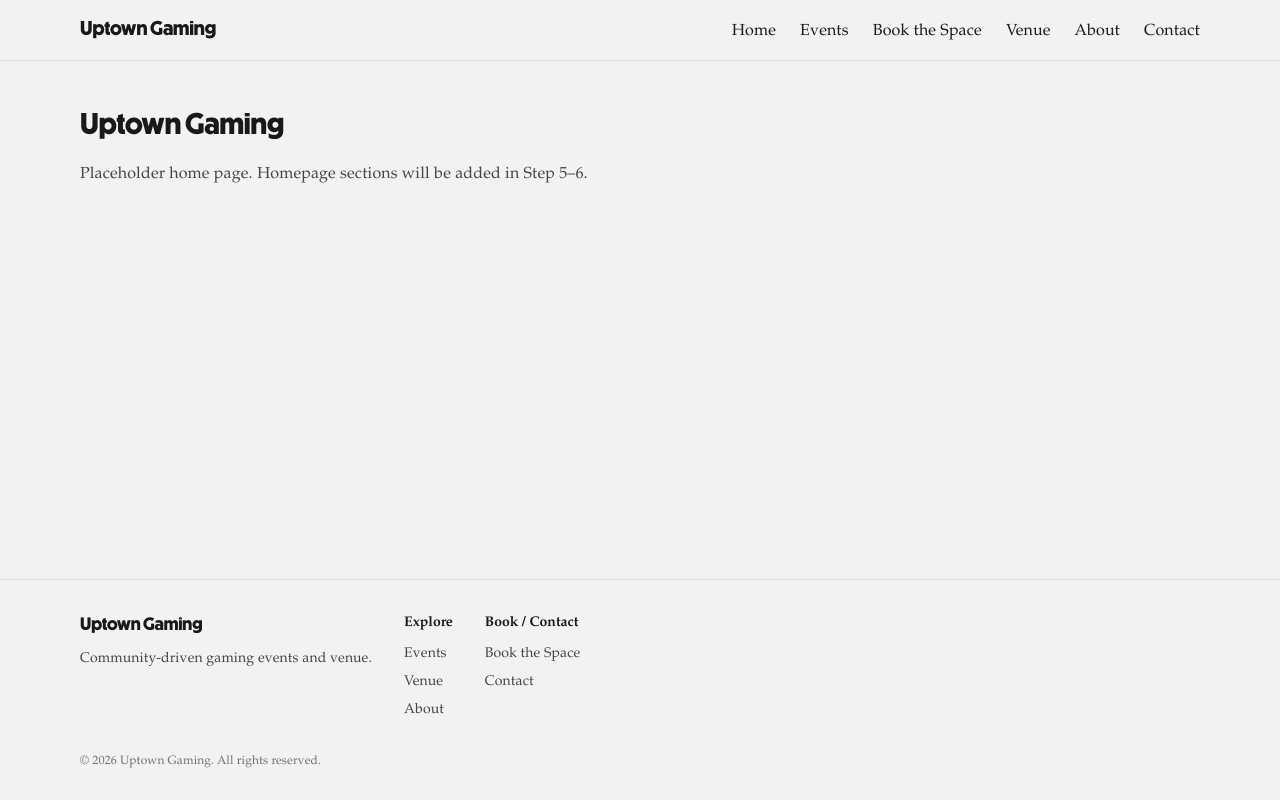
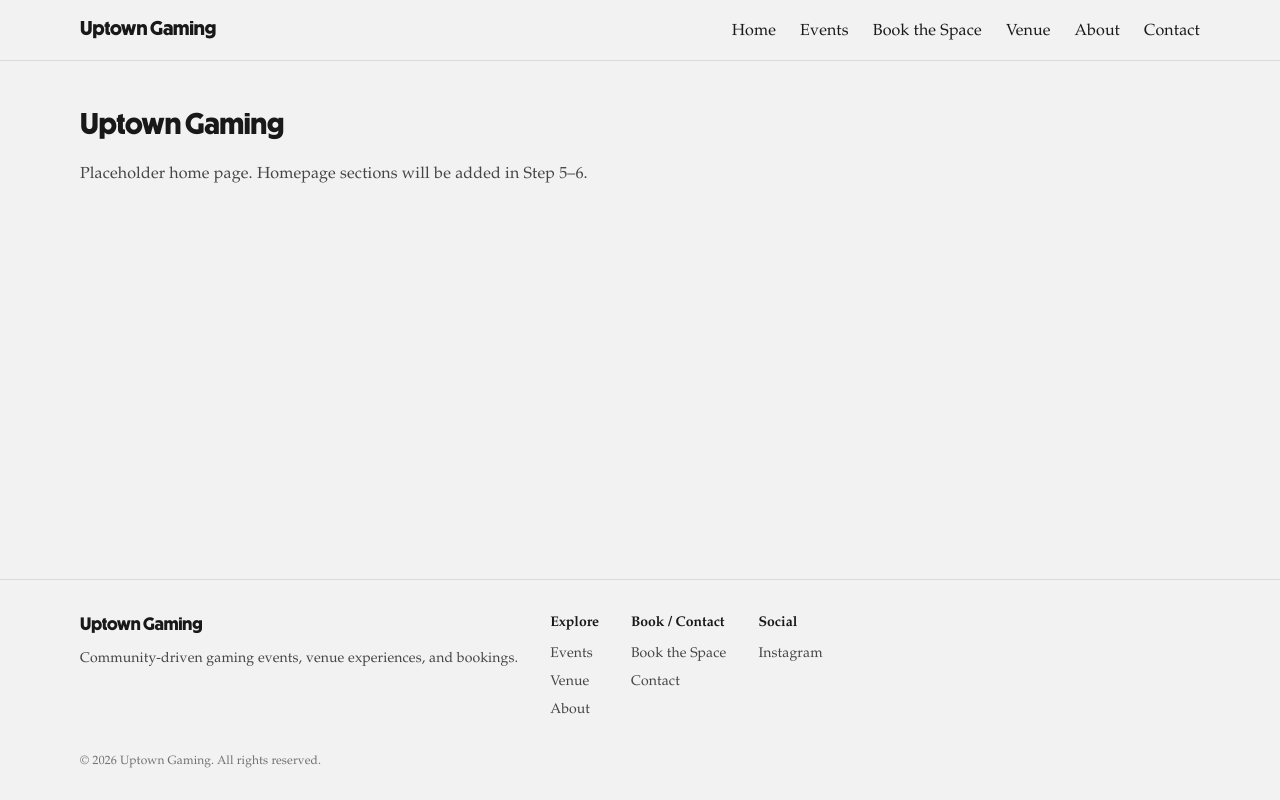
Before and after one commit to LRodriguez92/uptown-gaming, a Next.js app: page / in a window 1280 px wide. Built offline with nearby package versions, Linux system fonts and the light colour scheme; no server answers.

Commit message:
Step 2: add site config, nav config, and shared utilities

```diff
--- a/app/layout.tsx
+++ b/app/layout.tsx
@@ -1,13 +1,10 @@
-import type { Metadata } from "next";
 import "./globals.css";
 import { qtPalatine, powerr } from "@/lib/fonts";
+import { createPageMetadata } from "@/lib/metadata";
 import { Header } from "@/components/layout/Header";
 import { Footer } from "@/components/layout/Footer";
 
-export const metadata: Metadata = {
-  title: "Uptown Gaming",
-  description: "Community-driven gaming events, venue experiences, and bookings.",
-};
+export const metadata = createPageMetadata();
 
 export default function RootLayout({
   children,
--- a/components/layout/Footer.tsx
+++ b/components/layout/Footer.tsx
@@ -1,8 +1,13 @@
 import Link from "next/link";
+import { siteConfig } from "@/config/site";
+import {
+  footerExploreLinks,
+  footerBookContactLinks,
+} from "@/config/nav";
 
 /**
  * Base footer placeholder. Step 4 will implement full Footer with groups.
- * IA: Brand, Explore (Events, Venue, About), Book/Contact, Social, copyright.
+ * Content from config: brand, Explore, Book/Contact, Social, copyright.
  */
 export function Footer() {
   return (
@@ -14,10 +19,10 @@ export function Footer() {
               href="/"
               className="font-brand-display text-lg font-bold text-(--foreground)"
             >
-              Uptown Gaming
+              {siteConfig.name}
             </Link>
             <p className="mt-2 text-sm text-(--foreground)/80">
-              Community-driven gaming events and venue.
+              {siteConfig.shortDescription}
             </p>
           </div>
           <div>
@@ -25,21 +30,16 @@ export function Footer() {
               Explore
             </h3>
             <ul className="mt-2 flex flex-col gap-1">
-              <li>
-                <Link href="/events" className="text-sm text-(--foreground)/80 hover:underline">
-                  Events
-                </Link>
-              </li>
-              <li>
-                <Link href="/venue" className="text-sm text-(--foreground)/80 hover:underline">
-                  Venue
-                </Link>
-              </li>
-              <li>
-                <Link href="/about" className="text-sm text-(--foreground)/80 hover:underline">
-                  About
-                </Link>
-              </li>
+              {footerExploreLinks.map(({ href, label }) => (
+                <li key={href}>
+                  <Link
+                    href={href}
+                    className="text-sm text-(--foreground)/80 hover:underline"
+                  >
+                    {label}
+                  </Link>
+                </li>
+              ))}
             </ul>
           </div>
           <div>
@@ -47,21 +47,38 @@ export function Footer() {
               Book / Contact
             </h3>
             <ul className="mt-2 flex flex-col gap-1">
+              {footerBookContactLinks.map(({ href, label }) => (
+                <li key={href}>
+                  <Link
+                    href={href}
+                    className="text-sm text-(--foreground)/80 hover:underline"
+                  >
+                    {label}
+                  </Link>
+                </li>
+              ))}
+            </ul>
+          </div>
+          <div>
+            <h3 className="text-sm font-semibold text-(--foreground)">
+              Social
+            </h3>
+            <ul className="mt-2 flex flex-col gap-1">
               <li>
-                <Link href="/book" className="text-sm text-(--foreground)/80 hover:underline">
-                  Book the Space
-                </Link>
-              </li>
-              <li>
-                <Link href="/contact" className="text-sm text-(--foreground)/80 hover:underline">
-                  Contact
-                </Link>
+                <a
+                  href={siteConfig.social.instagram}
+                  target="_blank"
+                  rel="noopener noreferrer"
+                  className="text-sm text-(--foreground)/80 hover:underline"
+                >
+                  Instagram
+                </a>
               </li>
             </ul>
           </div>
         </div>
         <p className="mt-8 text-xs text-(--foreground)/60">
-          © {new Date().getFullYear()} Uptown Gaming. All rights reserved.
+          © {new Date().getFullYear()} {siteConfig.name}. All rights reserved.
         </p>
       </div>
     </footer>
--- a/components/layout/Header.tsx
+++ b/components/layout/Header.tsx
@@ -1,8 +1,10 @@
 import Link from "next/link";
+import { siteConfig } from "@/config/site";
+import { mainNavLinks } from "@/config/nav";
 
 /**
  * Base header placeholder. Step 4 will implement full Header with mobile nav.
- * Approved nav: Home, Events, Book the Space, Venue, About, Contact.
+ * Nav and brand come from config.
  */
 export function Header() {
   return (
@@ -11,29 +13,20 @@ export function Header() {
         <Link
           href="/"
           className="font-brand-display text-xl font-bold text-(--foreground)"
-          aria-label="Uptown Gaming home"
+          aria-label={`${siteConfig.name} home`}
         >
-          Uptown Gaming
+          {siteConfig.name}
         </Link>
         <nav aria-label="Main navigation" className="flex flex-wrap gap-6">
-          <Link href="/" className="text-(--foreground) hover:underline">
-            Home
-          </Link>
-          <Link href="/events" className="text-(--foreground) hover:underline">
-            Events
-          </Link>
-          <Link href="/book" className="text-(--foreground) hover:underline">
-            Book the Space
-          </Link>
-          <Link href="/venue" className="text-(--foreground) hover:underline">
-            Venue
-          </Link>
-          <Link href="/about" className="text-(--foreground) hover:underline">
-            About
-          </Link>
-          <Link href="/contact" className="text-(--foreground) hover:underline">
-            Contact
-          </Link>
+          {mainNavLinks.map(({ href, label }) => (
+            <Link
+              key={href}
+              href={href}
+              className="text-(--foreground) hover:underline"
+            >
+              {label}
+            </Link>
+          ))}
         </nav>
       </div>
     </header>
--- /dev/null
+++ b/config/nav.ts
@@ -0,0 +1,32 @@
+/**
+ * Navigation and footer link configuration. Matches approved MVP routes and IA.
+ * Single source of truth for header nav and footer link groups.
+ */
+
+export type NavItem = {
+  href: string;
+  label: string;
+};
+
+/** Main nav order per IA: Home, Events, Book the Space, Venue, About, Contact. */
+export const mainNavLinks: NavItem[] = [
+  { href: "/", label: "Home" },
+  { href: "/events", label: "Events" },
+  { href: "/book", label: "Book the Space" },
+  { href: "/venue", label: "Venue" },
+  { href: "/about", label: "About" },
+  { href: "/contact", label: "Contact" },
+];
+
+/** Footer "Explore" group: Events, Venue, About. */
+export const footerExploreLinks: NavItem[] = [
+  { href: "/events", label: "Events" },
+  { href: "/venue", label: "Venue" },
+  { href: "/about", label: "About" },
+];
+
+/** Footer "Book / Contact" group. */
+export const footerBookContactLinks: NavItem[] = [
+  { href: "/book", label: "Book the Space" },
+  { href: "/contact", label: "Contact" },
+];
--- /dev/null
+++ b/config/site.ts
@@ -0,0 +1,25 @@
+/**
+ * Site-level configuration. Single source of truth for metadata, contact, and social placeholders.
+ * Step 2 — shared foundations. Update placeholders when real values are available.
+ */
+
+export const siteConfig = {
+  name: "Uptown Gaming",
+  shortDescription:
+    "Community-driven gaming events, venue experiences, and bookings.",
+  /** Used for absolute URLs in metadata (e.g. open graph). Set when deployment URL is known. */
+  baseUrl: process.env.NEXT_PUBLIC_SITE_URL ?? "https://uptowngaming.com",
+  /** Placeholder. Replace with real contact email when available. */
+  contact: {
+    email: "hello@uptowngaming.com",
+    /** Optional: placeholder for a general inquiry or booking email. */
+    bookingEmail: "book@uptowngaming.com",
+  },
+  /** Social links. Use placeholder URLs until real profiles exist. */
+  social: {
+    instagram: "https://instagram.com/uptowngaming",
+    /** Add other approved channels when available (e.g. Twitter/X, Discord). */
+  },
+} as const;
+
+export type SiteConfig = typeof siteConfig;
--- /dev/null
+++ b/lib/metadata.ts
@@ -0,0 +1,38 @@
+import type { Metadata } from "next";
+import { siteConfig } from "@/config/site";
+
+type PageMetadataOptions = {
+  title?: string;
+  description?: string;
+  /** Path for canonical and openGraph URL (e.g. "/events"). Omit for home. */
+  path?: string;
+};
+
+/**
+ * Builds Next.js Metadata for a route. Uses site config for fallbacks and base URL.
+ * Use in page or layout: export const metadata = createPageMetadata({ title: "Events", ... });
+ */
+export function createPageMetadata(options: PageMetadataOptions = {}): Metadata {
+  const { title, description, path = "" } = options;
+  const fullTitle = title ? `${title} | ${siteConfig.name}` : siteConfig.name;
+  const fullDescription = description ?? siteConfig.shortDescription;
+  const url = path ? `${siteConfig.baseUrl}${path}` : siteConfig.baseUrl;
+
+  return {
+    title: fullTitle,
+    description: fullDescription,
+    openGraph: {
+      title: fullTitle,
+      description: fullDescription,
+      url,
+      siteName: siteConfig.name,
+      type: "website",
+    },
+    twitter: {
+      card: "summary_large_image",
+      title: fullTitle,
+      description: fullDescription,
+    },
+    alternates: path ? { canonical: url } : undefined,
+  };
+}
--- /dev/null
+++ b/lib/utils.ts
@@ -0,0 +1,12 @@
+/**
+ * Shared utility helpers. Keep minimal for MVP.
+ */
+
+/**
+ * Merges class names. Filters out falsy values. Use for conditional Tailwind classes.
+ */
+export function cn(
+  ...classes: (string | undefined | null | false)[]
+): string {
+  return classes.filter(Boolean).join(" ");
+}
```
